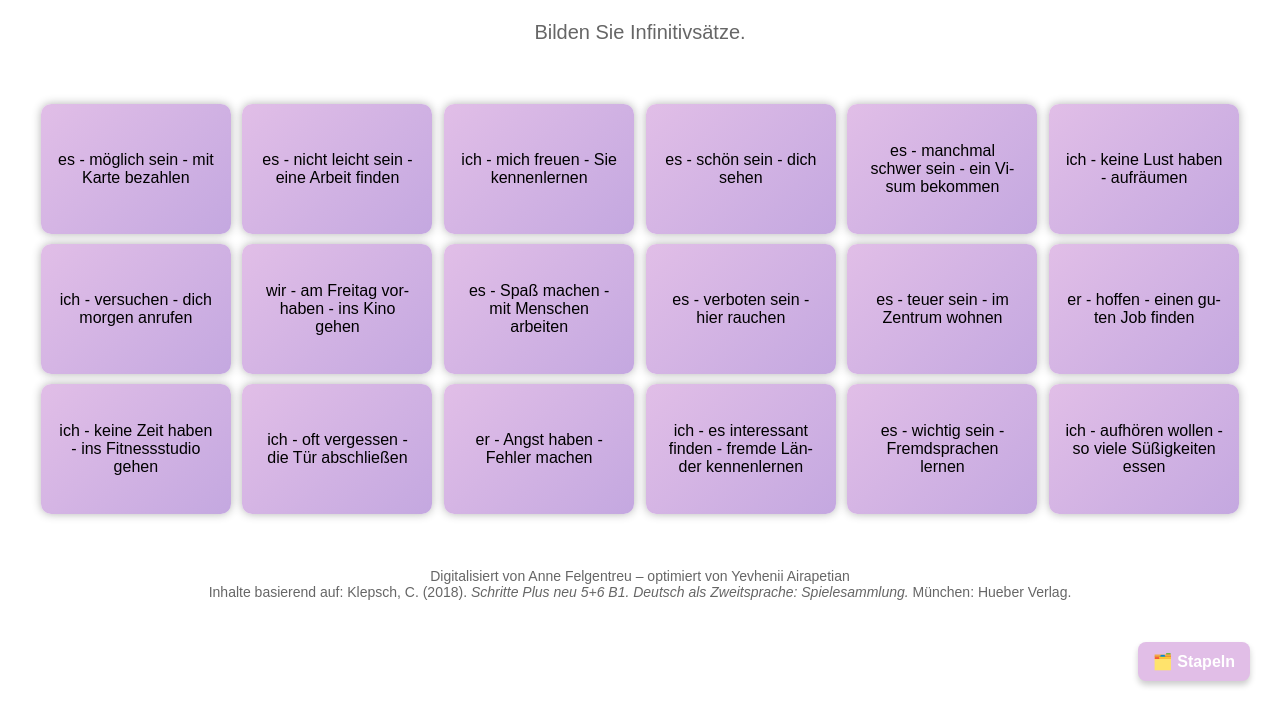
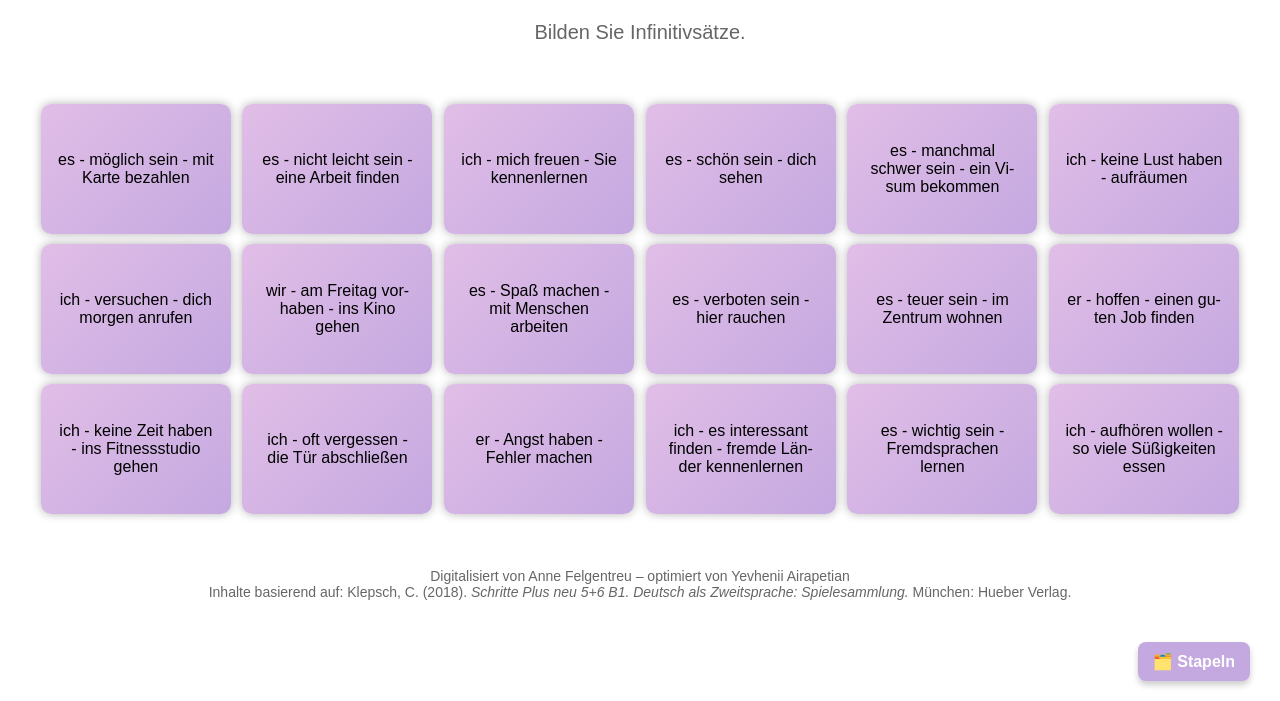
Before and after one commit to fragfrauanne/test_B1, a plain HTML site: page index.html in a window 1280 px wide. Shown: the part 99-800 px from the top of the page. Drawn offline with Linux system fonts and the light colour scheme.

Commit message:
Update styles.css

```diff
--- a/styles.css
+++ b/styles.css
@@ -232,7 +232,7 @@ footer {
     bottom: 20px;
     right: 20px;
     z-index: 1000;
-    background-color: #e1bee7;
+    background-color: #c4a8e0;
     color: white;
     border: none;
     padding: 10px 15px;
@@ -244,7 +244,7 @@ footer {
 }
 
 #toggleLayoutBtn:hover {
-    background-color: #f3e5f5;
+    background-color: ##e1bee7;
 }
 
 /* layout switching modes */
```
